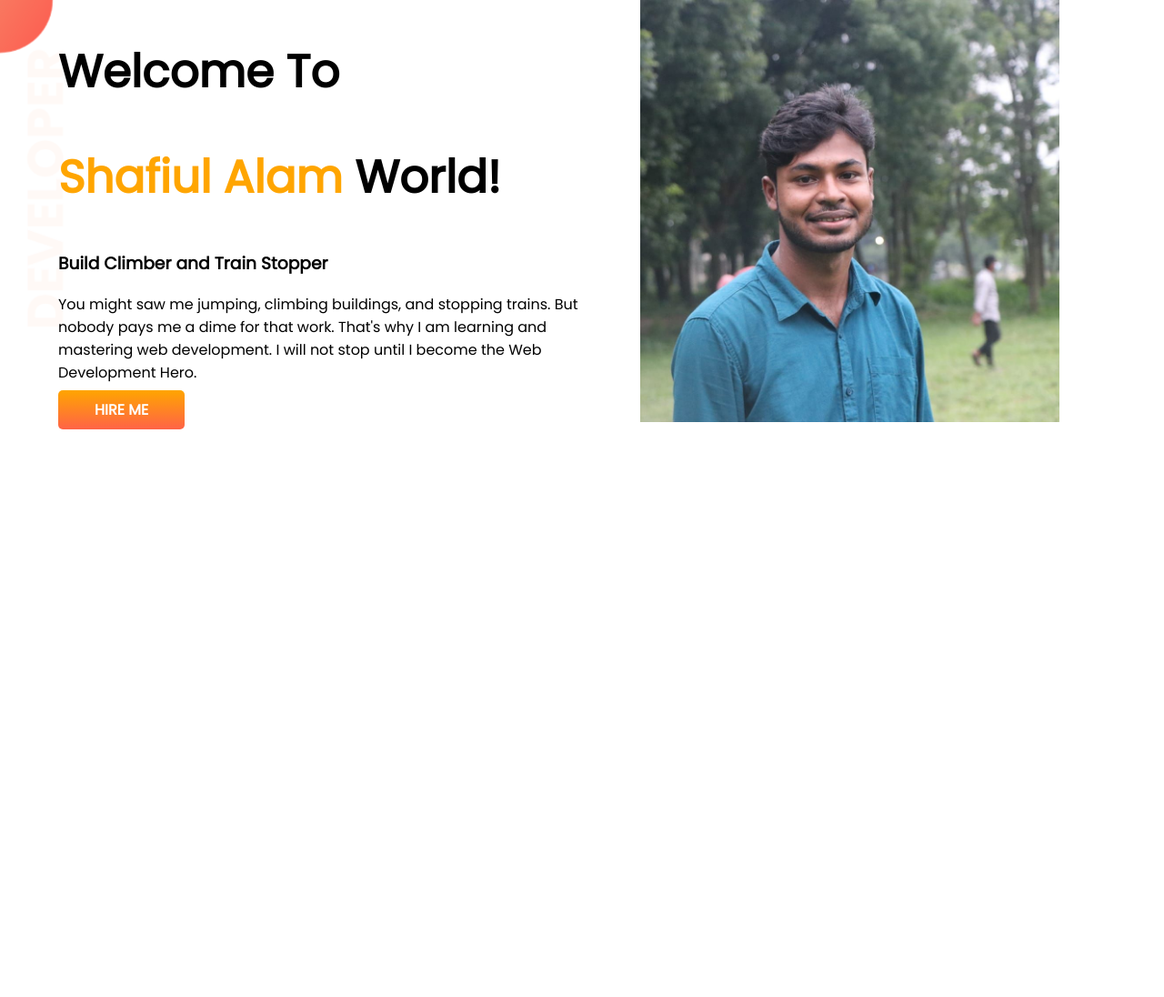
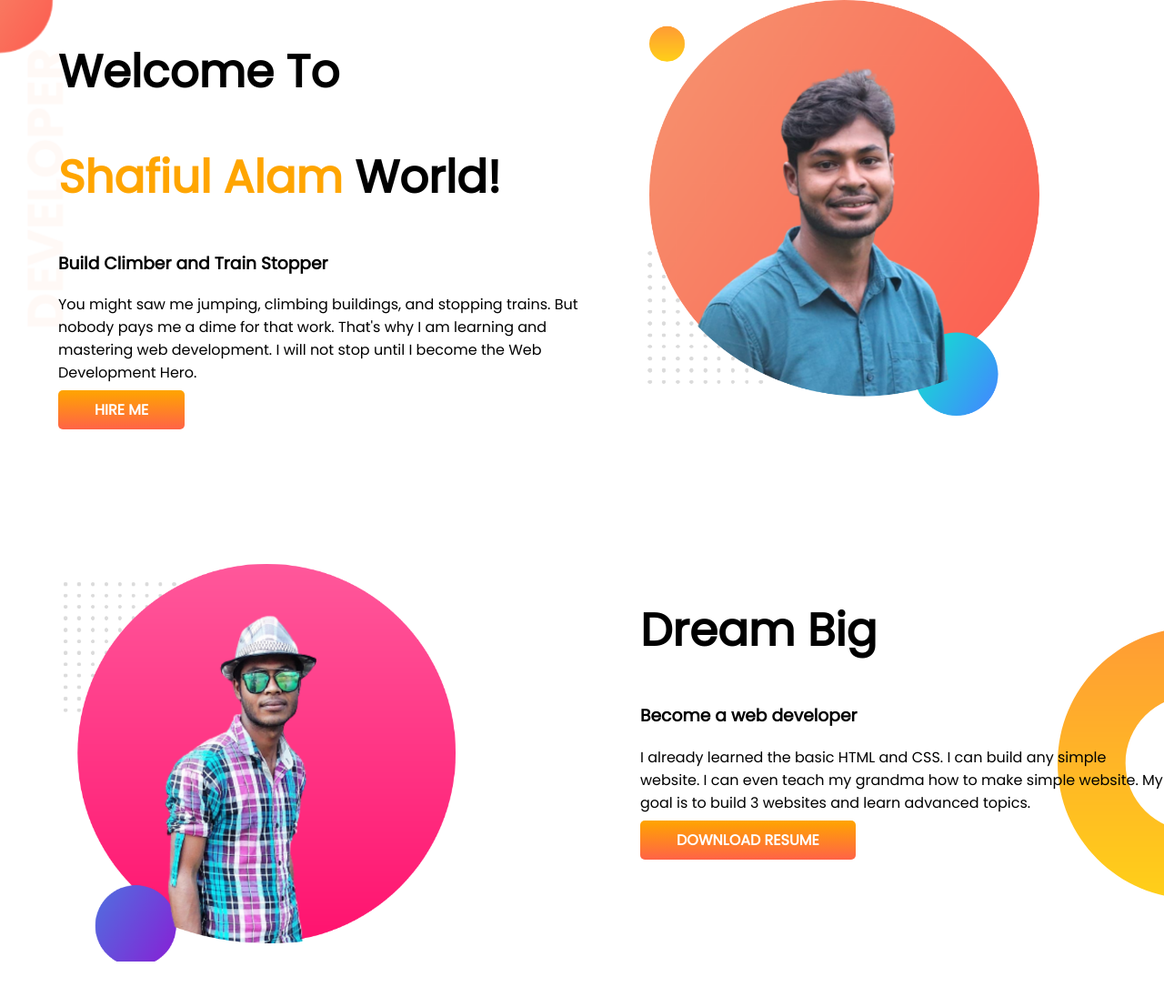
Before and after one commit to Shafiul19/developer-portfolio, a plain HTML site: page index.html in a window 1280 px wide. Shown: the whole page at 91% size. Before the commit the page ends 800 px from the top, so only its background shows below. Drawn offline with Linux system fonts and the light colour scheme.

Commit message:
dream added

```diff
--- a/index.html
+++ b/index.html
@@ -26,7 +26,21 @@
             <a class="link-button" target="_blank" href="https://www.linkedin.com/feed/">HIRE ME</a>
         </div>
         <div class="half-width">
-            <img src="my pic.jpg" alt="">
+            <img src="my-bg (1).png" alt="">
+        </div>
+    </section>
+    <section class="dream-big">
+        <div class="half-width">
+            <img src="my-bg2 (1).png" alt="">
+        </div>
+        <div class="half-width">
+            <h1>Dream Big</h1>
+            <h3>Become a web developer</h3>
+            <p>I already learned the basic HTML and CSS. I can build any simple website. I can even teach my grandma how
+                to make simple website. My goal is to build 3 websites and learn advanced topics.
+
+            </p>
+            <a class="link-button" target="_blank" href="#">DOWNLOAD RESUME</a>
         </div>
     </section>
 
--- a/style.css
+++ b/style.css
@@ -13,6 +13,7 @@ h1 {
 
 section {
     display: flex;
+    margin-bottom: 150px;
 }
 
 .half-width {
@@ -37,3 +38,9 @@ section {
     background-image: url(images/top-banner.png);
     background-repeat: no-repeat;
 }
+
+.dream-big {
+    background-image: url(images/dream-bg.png);
+    background-repeat: no-repeat;
+    background-position: right;
+}
```
Also changed, not shown: my-bg (1).png (added), my-bg2 (1).png (added), my-cap-pic-removebg-preview.png (added), remove-background.png (added).
